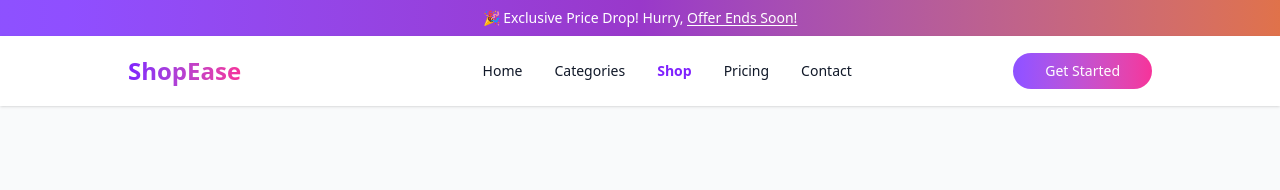
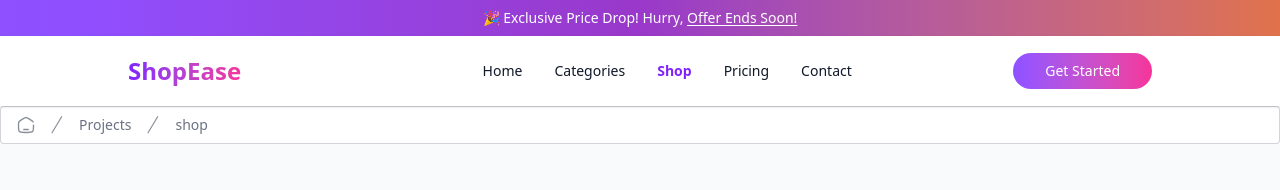
Before and after one commit to kibriaHassan/ShopEase, a React (Vite) app: page /shop in a window 1280 px wide. Shown: the top 190 px of the page. Built offline with nearby package versions, Linux system fonts and the light colour scheme.

Commit message:
Breadcrumb

```diff
--- a/src/components/Breadcrumb.jsx
+++ b/src/components/Breadcrumb.jsx
@@ -1,6 +1,8 @@
 import React from 'react'
-
+import { useLocation } from 'react-router';
 const Breadcrumb = () => {
+    let {pathname} = useLocation()
+    let PathnameLocation = pathname.split('/')
   return (
     <>
     <div className="flex items-center space-x-4 text-sm text-gray-500 bg-white py-2 px-4 border border-gray-500/30 rounded">
@@ -16,7 +18,7 @@ const Breadcrumb = () => {
             <svg width="12" height="20" viewBox="0 0 13 20" fill="none" xmlns="http://www.w3.org/2000/svg">
                 <path d="M11.527 1 1.13 18.429" stroke="#6B7280" strokeOpacity=".8" strokeWidth="1.3" strokeLinecap="round" strokeLinejoin="round"/>
             </svg>
-            <p>Project Nero</p>
+            <p>{PathnameLocation}</p>
         </div>
     </>
   )
--- a/src/pages/Categories.jsx
+++ b/src/pages/Categories.jsx
@@ -1,4 +1,5 @@
 import React from "react";
+import Breadcrumb from "../components/Breadcrumb";
 
 const categories = [
   { name: "Electronics", image: "https://source.unsplash.com/400x400/?electronics" },
@@ -13,6 +14,9 @@ const categories = [
 
 const Categories = () => {
   return (
+
+    <>
+    <Breadcrumb/>
     <div className="bg-gray-50 min-h-screen py-20 px-6 md:px-12">
       <h1 className="text-4xl font-bold text-gray-800 text-center mb-12">
         Shop by Categories
@@ -38,6 +42,8 @@ const Categories = () => {
         ))}
       </div>
     </div>
+
+     </>
   );
 };
 
--- a/src/pages/Contact.jsx
+++ b/src/pages/Contact.jsx
@@ -1,7 +1,15 @@
 import React from "react";
+import Breadcrumb from "../components/Breadcrumb";
 
 const Contact = () => {
   return (
+
+    <>
+
+
+    <Breadcrumb/>
+
+
     <div className="bg-gray-50 min-h-screen py-20 px-6 md:px-12">
       <h1 className="text-4xl font-bold text-gray-800 text-center mb-12">
         Contact Us
@@ -73,6 +81,8 @@ const Contact = () => {
         </div>
       </div>
     </div>
+
+    </>
   );
 };
 
--- a/src/pages/Pricing.jsx
+++ b/src/pages/Pricing.jsx
@@ -1,4 +1,5 @@
 import React from "react";
+import Breadcrumb from "../components/Breadcrumb";
 
 const plans = [
   {
@@ -20,6 +21,15 @@ const plans = [
 
 const Pricing = () => {
   return (
+
+
+    <>
+
+
+    <Breadcrumb/>
+
+
+
     <div className="bg-gray-50 min-h-screen py-20 px-6 md:px-12">
       <h1 className="text-4xl font-bold text-gray-800 text-center mb-12">
         Pricing Plans
@@ -52,6 +62,9 @@ const Pricing = () => {
         ))}
       </div>
     </div>
+
+
+    </>
   );
 };
 
--- a/src/pages/Shop.jsx
+++ b/src/pages/Shop.jsx
@@ -1,4 +1,5 @@
 import React from "react";
+import Breadcrumb from "../components/Breadcrumb";
 
 // Sample products data
 const products = [
@@ -54,6 +55,12 @@ const products = [
 
 const Shop = () => {
   return (
+
+    <>
+
+    <Breadcrumb/>
+
+
     <div className="bg-gray-50 min-h-screen py-20 px-6 md:px-12">
       <h1 className="text-4xl font-bold text-gray-800 text-center mb-12">
         Shop All Products
@@ -85,6 +92,9 @@ const Shop = () => {
         ))}
       </div>
     </div>
+
+
+    </>
   );
 };
 
```
